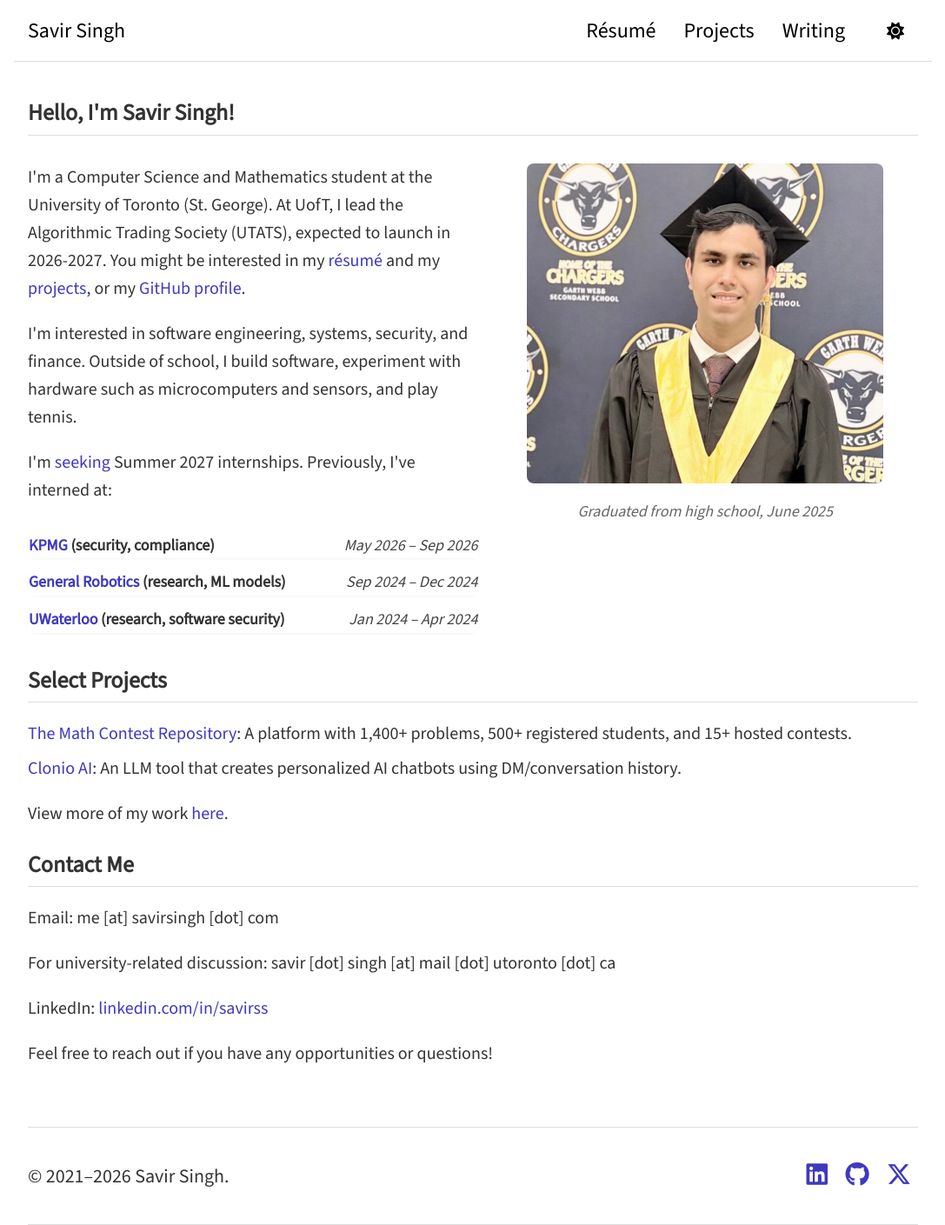
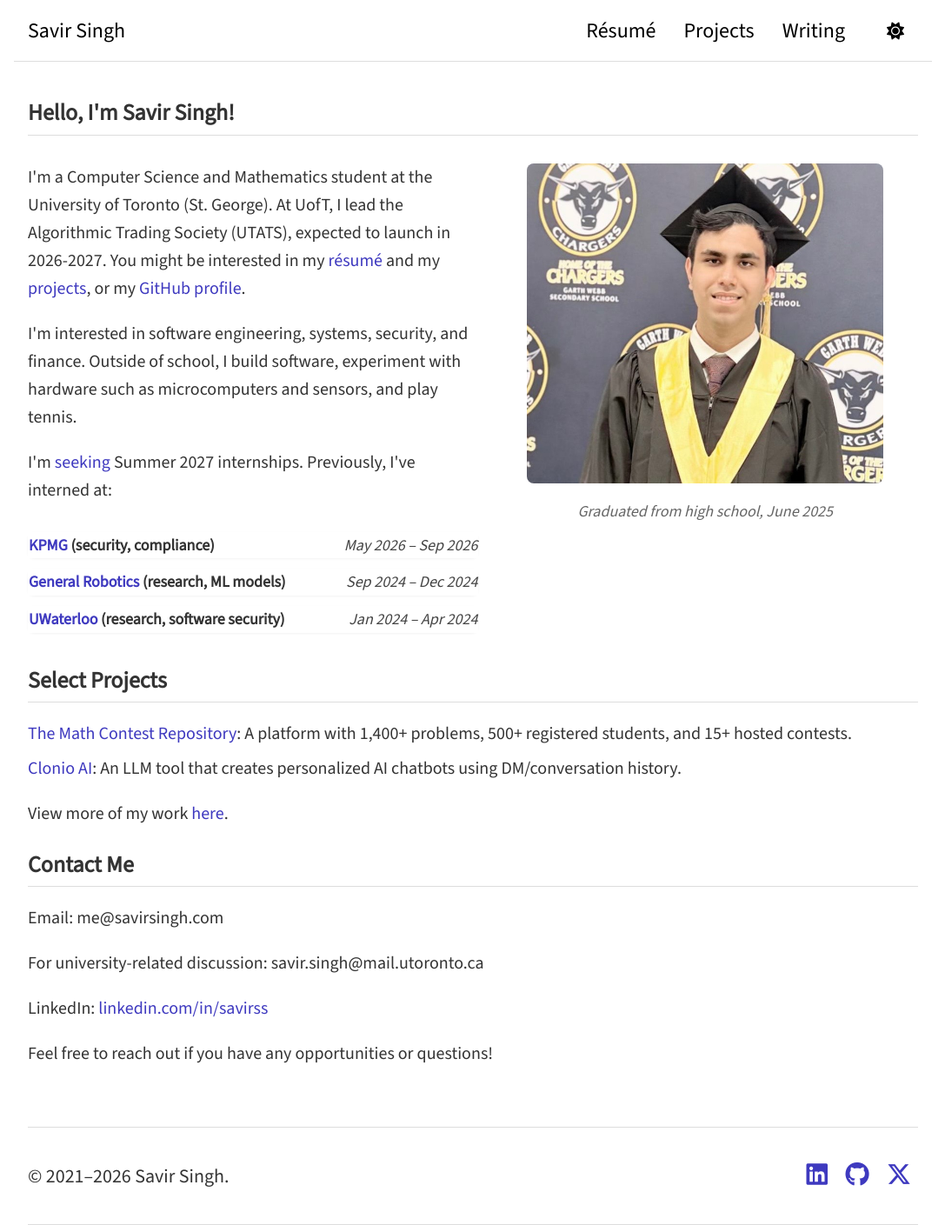
Before and after one commit to savirsingh/savirsingh.github.io, a Jekyll site: the page built from index.html, in a window 1280 px wide. Shown: the whole page at 87% size, without its empty margins (96-1183 px from the left). Built offline with Jekyll 4.4.1, drawn with Linux system fonts in a browser that asks for light colours; the list of posts is cut into pages by our own code.

Commit message:
Update contact information in index.html

```diff
--- a/index.html
+++ b/index.html
@@ -46,8 +46,8 @@ title: Home
 
 <section id="contact">
     <h2>Contact Me</h2>
-    <p>Email: me [at] savirsingh [dot] com</p>
-    <p>For university-related discussion: savir [dot] singh [at] mail [dot] utoronto [dot] ca</p>
+    <p>Email: me@savirsingh.com</p>
+    <p>For university-related discussion: savir.singh@mail.utoronto.ca</p>
     <p>LinkedIn: <a href="https://www.linkedin.com/in/savirss">linkedin.com/in/savirss</a></p>
     <p>Feel free to reach out if you have any opportunities or questions!</p>
 </section>
```
